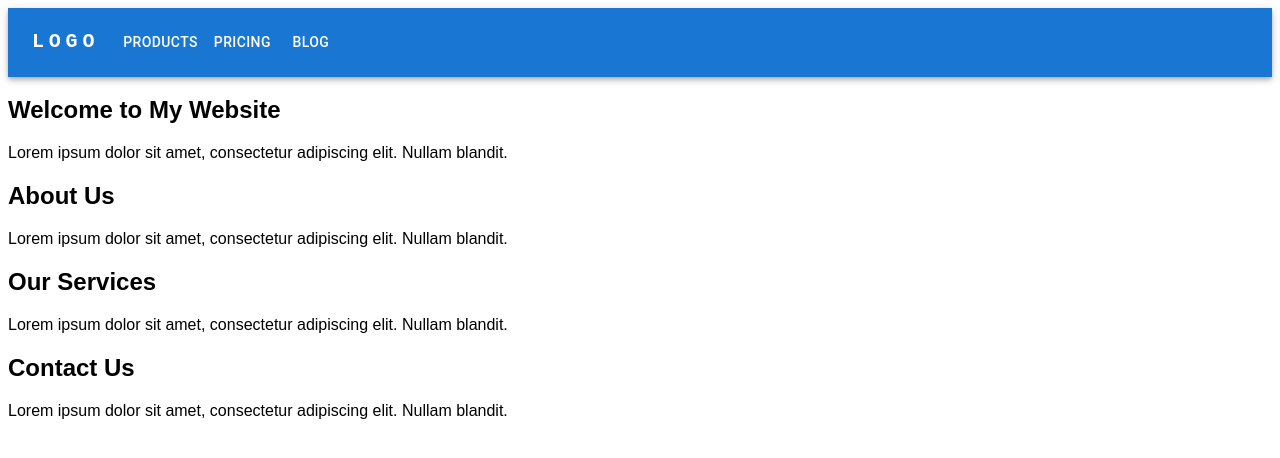
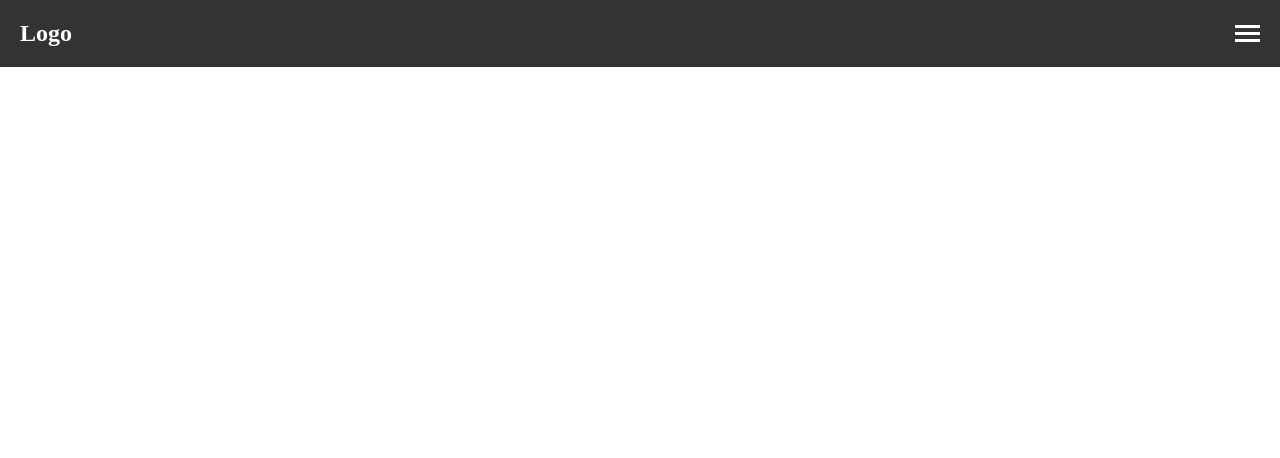
Before and after one commit to KristianKermedchiev/Metalworks-Website, a React (Create React App) app in the folder my-app/: page / in a window 1280 px wide. Shown: the top 458 px of the page. Built offline with nearby package versions, Linux system fonts and the light colour scheme.

Commit message:
Navbar created.

```diff
--- a/my-app/src/App.css
+++ b/my-app/src/App.css
@@ -0,0 +1,5 @@
+* {
+    margin: 0;
+    padding: 0;
+    box-sizing: border-box;
+}
--- a/my-app/src/App.js
+++ b/my-app/src/App.js
@@ -1,34 +1,10 @@
 import React from 'react';
-import styled from 'styled-components';
 import Navbar from './Components/Navbar';
-import Section from './Components/Section';
-
-const AppContainer = styled.div`
-  font-family: Arial, sans-serif;
-`;
+import './App.css';
 
 function App() {
   return (
-    <AppContainer>
-      <Navbar />
-      <Section
-        title="Welcome to My Website"
-        content="Lorem ipsum dolor sit amet, consectetur adipiscing elit. Nullam blandit."
-      />
-      <Section
-        title="About Us"
-        content="Lorem ipsum dolor sit amet, consectetur adipiscing elit. Nullam blandit."
-      />
-      <Section
-        title="Our Services"
-        content="Lorem ipsum dolor sit amet, consectetur adipiscing elit. Nullam blandit."
-      />
-      <Section
-        title="Contact Us"
-        content="Lorem ipsum dolor sit amet, consectetur adipiscing elit. Nullam blandit."
-      />
-    </AppContainer>
-  );
-}
+   <Navbar/>
+)}
 
 export default App;
--- a/my-app/src/Components/Navbar.js
+++ b/my-app/src/Components/Navbar.js
@@ -1,116 +1,31 @@
-import * as React from 'react';
-import AppBar from '@mui/material/AppBar';
-import Box from '@mui/material/Box';
-import Toolbar from '@mui/material/Toolbar';
-import IconButton from '@mui/material/IconButton';
-import Typography from '@mui/material/Typography';
-import Menu from '@mui/material/Menu';
-import Container from '@mui/material/Container';
-import Button from '@mui/material/Button';
-import MenuItem from '@mui/material/MenuItem';
+import React, { useState } from 'react';
+import '../Styles/Navbar.css';
 
-const pages = ['Products', 'Pricing', 'Blog'];
+const Navbar = () => {
+  const [menuOpen, setMenuOpen] = useState(false);
 
-function ResponsiveAppBar() {
-  const [anchorElNav, setAnchorElNav] = React.useState(null);
-
-  const handleOpenNavMenu = (event) => {
-    setAnchorElNav(event.currentTarget);
-  };
-
-  const handleCloseNavMenu = () => {
-    setAnchorElNav(null);
+  const toggleMenu = () => {
+    setMenuOpen(!menuOpen);
   };
 
   return (
-    <AppBar position="static">
-      <Container maxWidth="xl">
-        <Toolbar disableGutters>
-          <Typography
-            variant="h6"
-            noWrap
-            component="a"
-            href="/"
-            sx={{
-              mr: 2,
-              display: { xs: 'none', md: 'flex' },
-              fontFamily: 'monospace',
-              fontWeight: 700,
-              letterSpacing: '.3rem',
-              color: 'inherit',
-              textDecoration: 'none',
-            }}
-          >
-            LOGO
-          </Typography>
+    <nav className="navbar">
+      <div className="logo">Logo</div>
+      <div className={`menu ${menuOpen ? 'open' : ''}`}>
+        <ul>
+          <li><a href="#">Home</a></li>
+          <li><a href="#">About</a></li>
+          <li><a href="#">Services</a></li>
+          <li><a href="#">Contact</a></li>
+        </ul>
+      </div>
+      <div className={`burger ${menuOpen ? 'open' : ''}`} onClick={toggleMenu}>
+        <div className="bar"></div>
+        <div className="bar"></div>
+        <div className="bar"></div>
+      </div>
+    </nav>
+  );
+};
 
-          <Box sx={{ flexGrow: 1, display: { xs: 'flex', md: 'none' } }}>
-            <IconButton
-              size="large"
-              aria-label="account of current user"
-              aria-controls="menu-appbar"
-              aria-haspopup="true"
-              onClick={handleOpenNavMenu}
-              color="inherit"
-            >
-            </IconButton>
-            <Menu
-              id="menu-appbar"
-              anchorEl={anchorElNav}
-              anchorOrigin={{
-                vertical: 'bottom',
-                horizontal: 'left',
-              }}
-              keepMounted
-              transformOrigin={{
-                vertical: 'top',
-                horizontal: 'left',
-              }}
-              open={Boolean(anchorElNav)}
-              onClose={handleCloseNavMenu}
-              sx={{
-                display: { xs: 'block', md: 'none' },
-              }}
-            >
-              {pages.map((page) => (
-                <MenuItem key={page} onClick={handleCloseNavMenu}>
-                  <Typography textAlign="center">{page}</Typography>
-                </MenuItem>
-              ))}
-            </Menu>
-          </Box>
-          <Typography
-            variant="h5"
-            noWrap
-            component="a"
-            href="/"
-            sx={{
-              mr: 2,
-              display: { xs: 'flex', md: 'none' },
-              flexGrow: 1,
-              fontFamily: 'monospace',
-              fontWeight: 700,
-              letterSpacing: '.3rem',
-              color: 'inherit',
-              textDecoration: 'none',
-            }}
-          >
-            LOGO
-          </Typography>
-          <Box sx={{ flexGrow: 1, display: { xs: 'none', md: 'flex' } }}>
-            {pages.map((page) => (
-              <Button
-                key={page}
-                onClick={handleCloseNavMenu}
-                sx={{ my: 2, color: 'white', display: 'block' }}
-              >
-                {page}
-              </Button>
-            ))}
-          </Box>
-        </Toolbar>
-      </Container>
-    </AppBar>
-  );
-}
-export default ResponsiveAppBar;
+export default Navbar;
--- a/my-app/src/Components/Section.js
+++ /dev/null
@@ -1,14 +0,0 @@
-import React from 'react';
-
-function Section({ title, content }) {
-  return (
-    <section className="section">
-      <div className="container">
-        <h2>{title}</h2>
-        <p>{content}</p>
-      </div>
-    </section>
-  );
-}
-
-export default Section;
--- a/my-app/src/Styles/Navbar.css
+++ b/my-app/src/Styles/Navbar.css
@@ -0,0 +1,60 @@
+/* Navbar.css */
+.navbar {
+    display: flex;
+    justify-content: space-between;
+    align-items: center;
+    padding: 20px;
+    background-color: #333;
+    color: white;
+}
+
+.logo {
+    font-size: 1.5rem;
+    font-weight: bold;
+}
+
+.menu {
+    display: none;
+}
+
+.menu.open {
+    display: block;
+    position: absolute;
+    top: 70px;
+    right: 20px;
+    background-color: #333;
+    padding: 10px;
+    border-radius: 5px;
+}
+
+.menu ul {
+    list-style: none;
+    padding: 0;
+}
+
+.menu li {
+    margin-bottom: 10px;
+}
+
+.menu a {
+    color: white;
+    text-decoration: none;
+    font-size: 1rem;
+}
+
+.burger {
+    display: flex;
+    flex-direction: column;
+    cursor: pointer;
+}
+
+.burger.open {
+    display: flex;
+}
+
+.bar {
+    width: 25px;
+    height: 3px;
+    background-color: white;
+    margin: 2px 0;
+}
--- a/my-app/src/index.js
+++ b/my-app/src/index.js
@@ -1,6 +1,5 @@
 import React from 'react';
 import ReactDOM from 'react-dom/client';
-import './index.css';
 import App from './App';
 
 const root = ReactDOM.createRoot(document.getElementById('root'));
```
